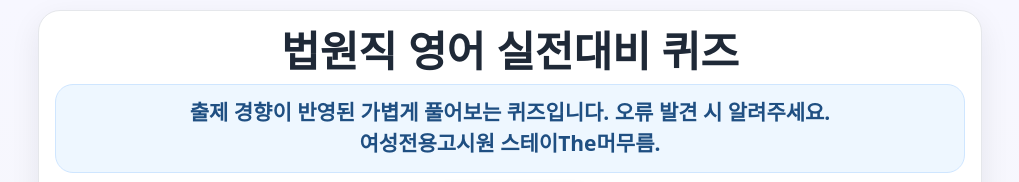
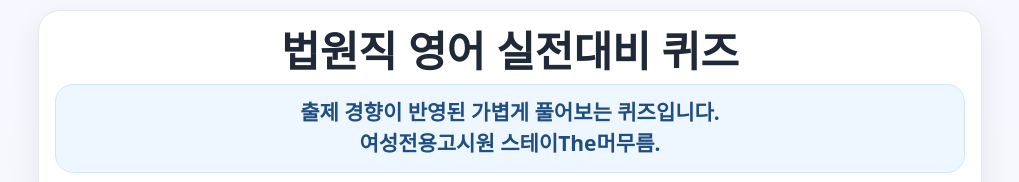
Before and after one commit to davidhor2026/court-english-practical-quiz, a plain HTML site: page index.html in a window 1280 px wide. Shown: the top 182 px of the page, without its empty margins (130-1149 px from the left). Drawn offline with Linux system fonts and the light colour scheme.

Commit message:
Update index.html

```diff
--- a/index.html
+++ b/index.html
@@ -16,7 +16,7 @@
 <div class="wrap">
   <section class="box">
     <h1>법원직 영어 실전대비 퀴즈</h1>
-    <div class="promoText">출제 경향이 반영된 가볍게 풀어보는 퀴즈입니다. 오류 발견 시 알려주세요.<br>여성전용고시원 스테이The머무름.</div>
+    <div class="promoText">출제 경향이 반영된 가볍게 풀어보는 퀴즈입니다.<br>여성전용고시원 스테이The머무름.</div>
     <div class="linkBtns"><a href="https://naver.me/xv3o4qD1" target="_blank" rel="noopener noreferrer">고시원 위치 보기</a></div>
 
     <div id="startScreen">
```
